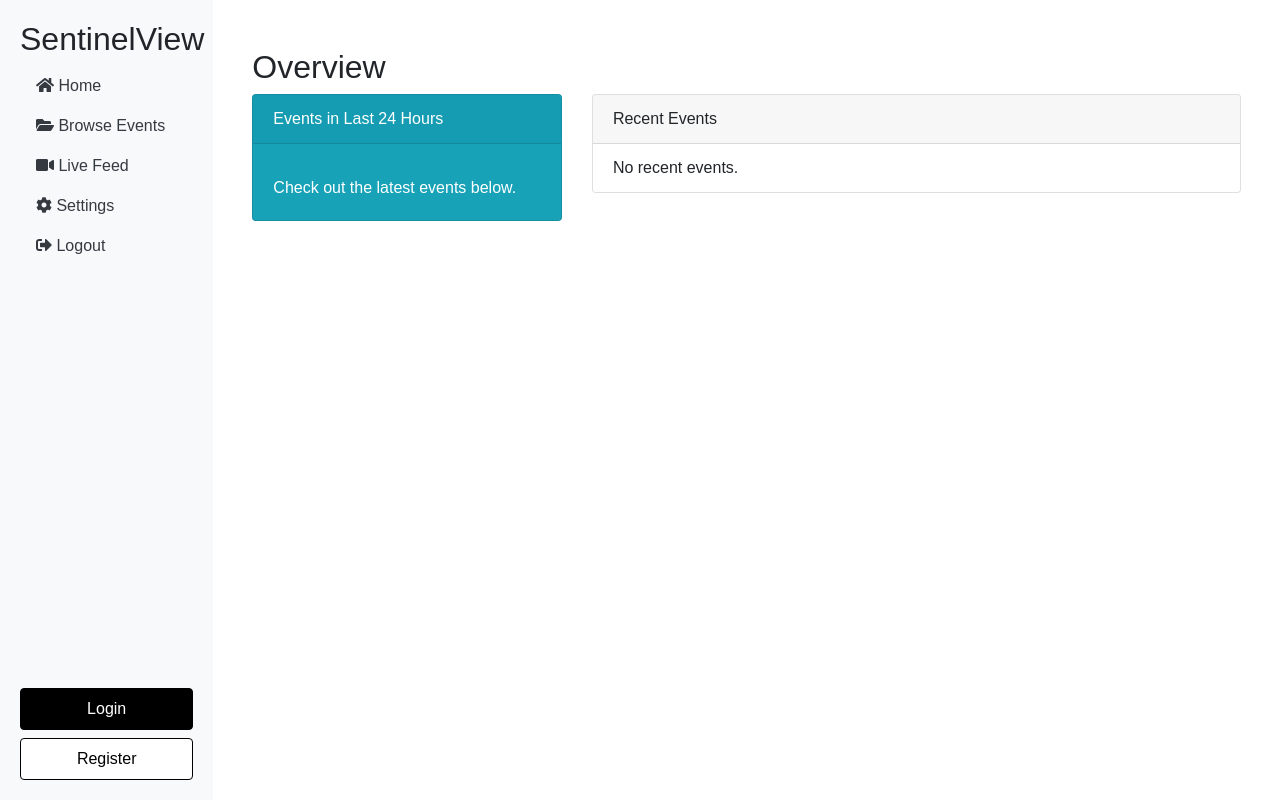
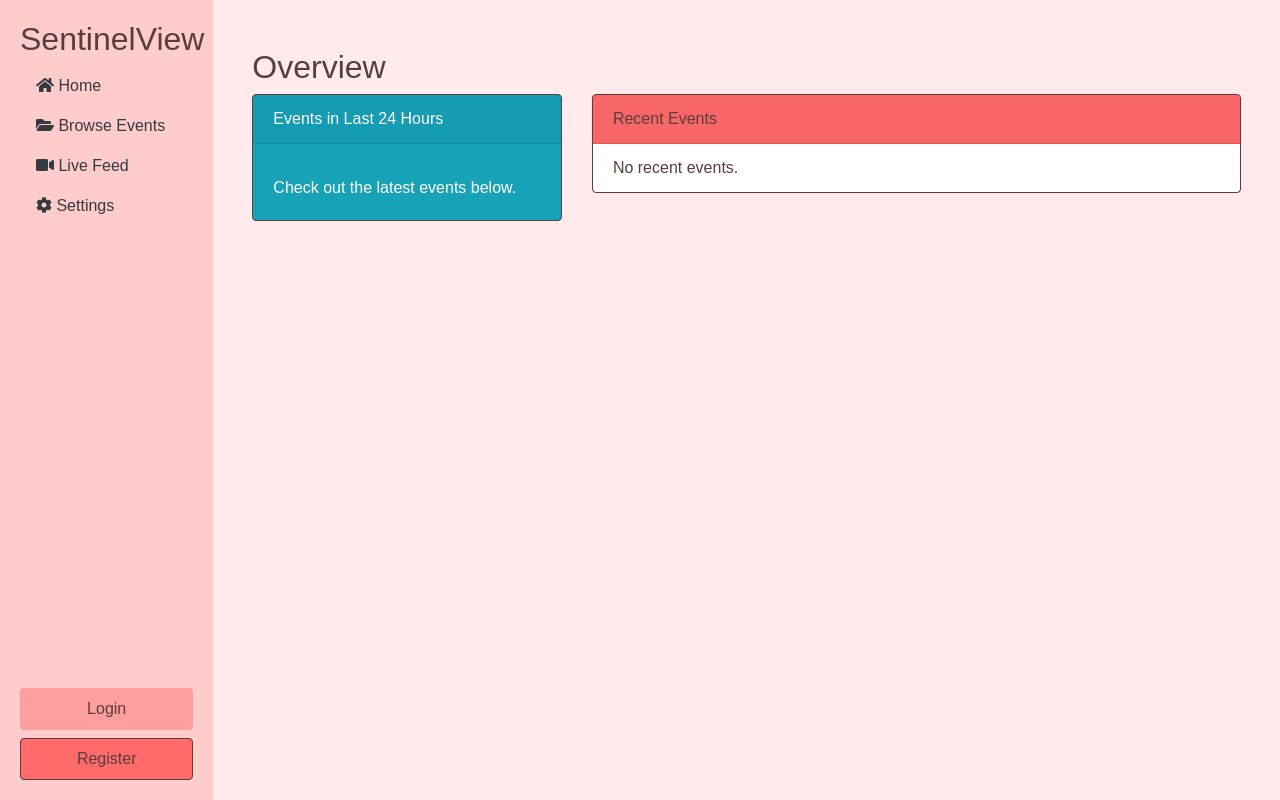
Before and after one commit to NitaCristian/SentinelView, a Flask app: template web_app/templates/index.html in a window 1280 px wide. Run offline with Flask 3, Linux system fonts and the light colour scheme; the template is opened without the code that fills it, so the values that code supplies are empty; some libraries are stand-ins or nearby versions.

Commit message:
Changed the color palette and hid the log-out button when the user wasn't logged on.

```diff
--- a/web_app/static/styles.css
+++ b/web_app/static/styles.css
@@ -2,22 +2,25 @@ body {
     font-family: Arial, sans-serif;
     margin: 0;
     padding: 0;
+    background-color: #FFEBEB; /* Pastel Pink background */
+    color: #5A3D3D; /* Deep Rose text */
 }
 
 .container {
     display: flex;
-    height: 100vh;
     flex-direction: column;
 }
 
 .sidebar {
     width: 200px;
-    background-color: #f8f9fa;
+    background-color: #FFCCCC; /* Pastel Red for sidebar background */
     padding: 20px;
+    color: #5A3D3D; /* Deep Rose text */
 }
 
 .sidebar .menu h2 {
     margin: 0 0 20px;
+    color: #FF6B6B; /* Pastel Coral for headings */
 }
 
 .sidebar .menu ul {
@@ -155,32 +192,43 @@ body, html {
 
 .sidebar {
     height: 100%;
-    background-color: #f8f9fa;
+    background-color: #FFCCCC; /* Pastel Red for sidebar background */
     padding: 20px;
 }
 
 .nav-link.active {
-    background-color: #e9ecef;
+    background-color: #FF9E9E; /* Pastel Coral for active link background */
     font-weight: bold;
+    color: #5A3D3D; /* Deep Rose text */
 }
 
 .btn-primary {
-    background-color: #000;
-    border-color: #000;
+    background-color: #FF9E9E; /* Pastel Coral for primary buttons */
+    border-color: #FF9E9E;
+    color: #5A3D3D; /* Deep Rose text */
+    transition: background-color 0.3s ease;
 }
 
 .btn-primary:hover {
-    background-color: #333;
-    border-color: #333;
+    background-color: #FF7F7F; /* Slightly darker Pastel Coral on hover */
+    border-color: #FF7F7F;
 }
 
 .btn-secondary {
-    background-color: #fff;
-    color: #000;
-    border-color: #000;
+    background-color: #FF6B6B; /* Pastel Coral for secondary buttons */
+    color: #5A3D3D; /* Deep Rose text */
+    border-color: #5A3D3D;
+    transition: background-color 0.3s ease;
 }
 
 .btn-secondary:hover {
-    background-color: #e9ecef;
-    border-color: #333;
+    background-color: #FFCCCC; /* Light Pastel Red on hover */
+    border-color: #FF6B6B; /* Pastel Coral border on hover */
 }
+
+.card {
+    background-color: #FF6B6B; /* Pastel Coral for card background */
+    color: #5A3D3D; /* Deep Rose text */
+    border-color: #5A3D3D;
+    transition: background-color 0.3s ease;
+}
--- a/web_app/templates/sidebar.html
+++ b/web_app/templates/sidebar.html
@@ -26,11 +26,13 @@
                     <i class="fas fa-cog"></i> Settings
                 </a>
             </li>
+            {% if session.get('user') %}
             <li class="nav-item">
                 <a class="nav-link text-dark" href="{{ url_for('routes.logout') }}">
                     <i class="fas fa-sign-out-alt"></i> Logout
                 </a>
             </li>
+            {% endif %}
         </ul>
         <div class="mt-auto pt-3 user-section">
             {% if session.get('user') %}
```
Also changed, not shown: other parts of web_app/static/styles.css (+42 -8 lines).
